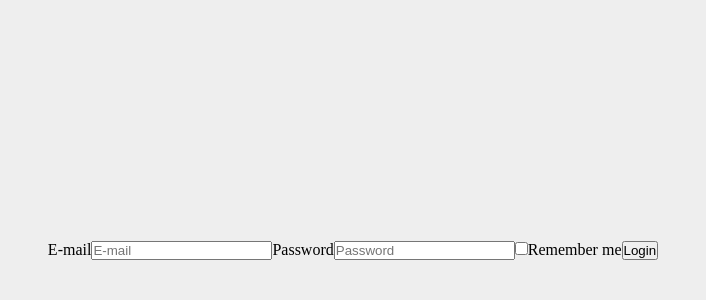
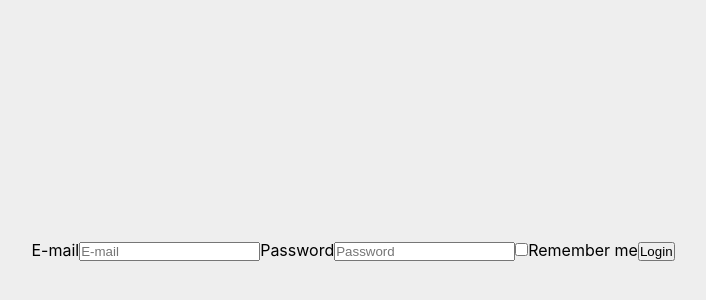
Before and after one commit to washington299/login-tdd, a React (Create React App) app: page / in a window 1280 px wide. Shown: the part 150-450 px from the top of the page, without its empty margins (287-993 px from the left). Built offline with nearby package versions, Linux system fonts and the light colour scheme.

Commit message:
add font-family and size variables to global styles

```diff
--- a/src/styles/globals.js
+++ b/src/styles/globals.js
@@ -7,11 +7,23 @@ export default createGlobalStyle`
         box-sizing: border-box;
     }
 
+    body {
+        font-family: -apple-system, BlinkMacSystemFont, 'Segoe UI', Roboto, Oxygen, Ubuntu, Cantarell, 'Open Sans', 'Helvetica Neue', sans-serif;
+    }
+
     :root {
         --black: #000000;
         --white: #ffffff;
+        --gray: #cccccc;
+        --red: #f00000;
 
         --primary-color: #eeeeee;
         --secondary-color: #448BCB;
+
+        --extra-small-size: 0.5rem;
+        --small-size: 1rem;
+        --medium-size: 1.5rem;
+        --large-size: 2rem;
+        --extra-large-size: 2.5rem;
     }
 `;
```
